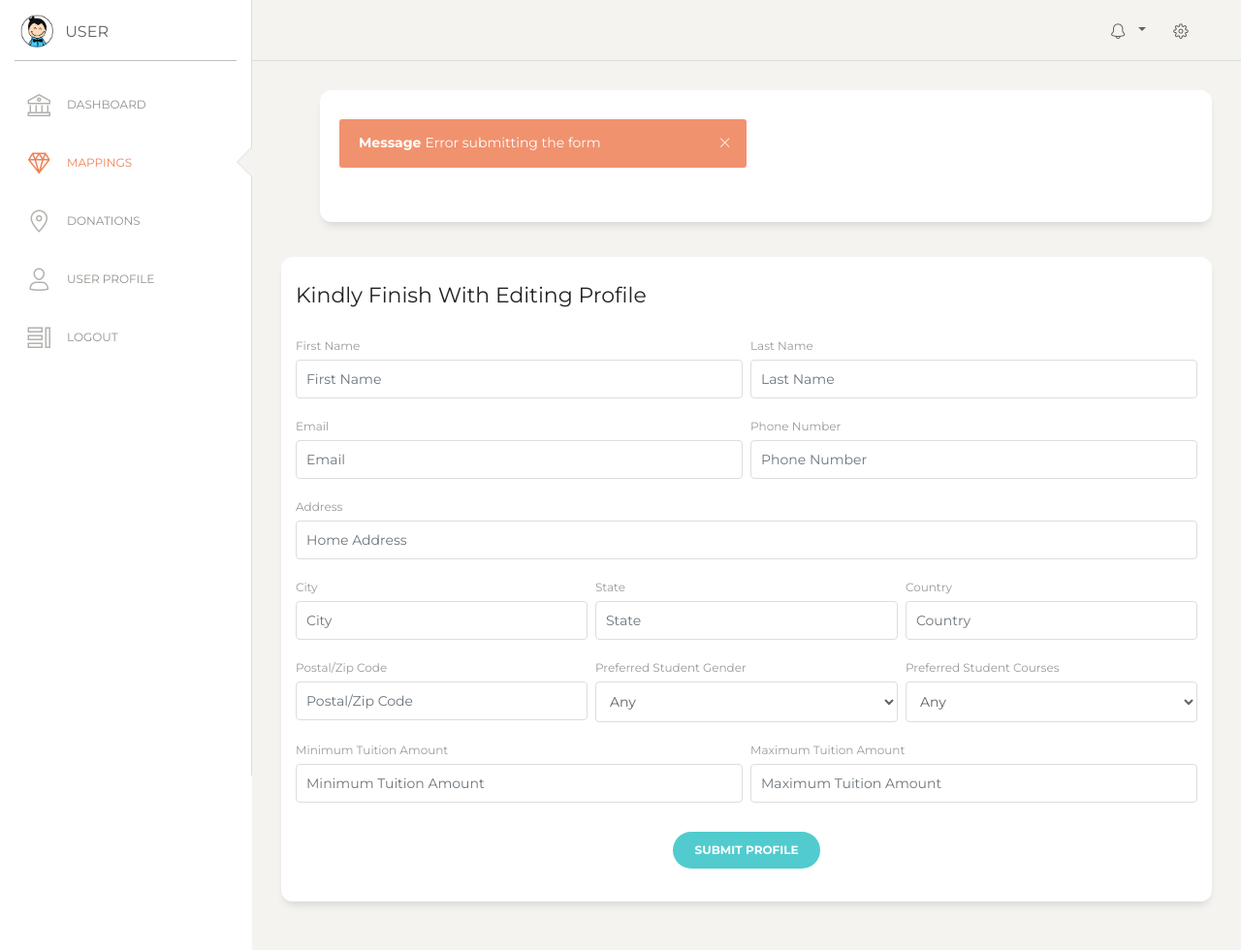
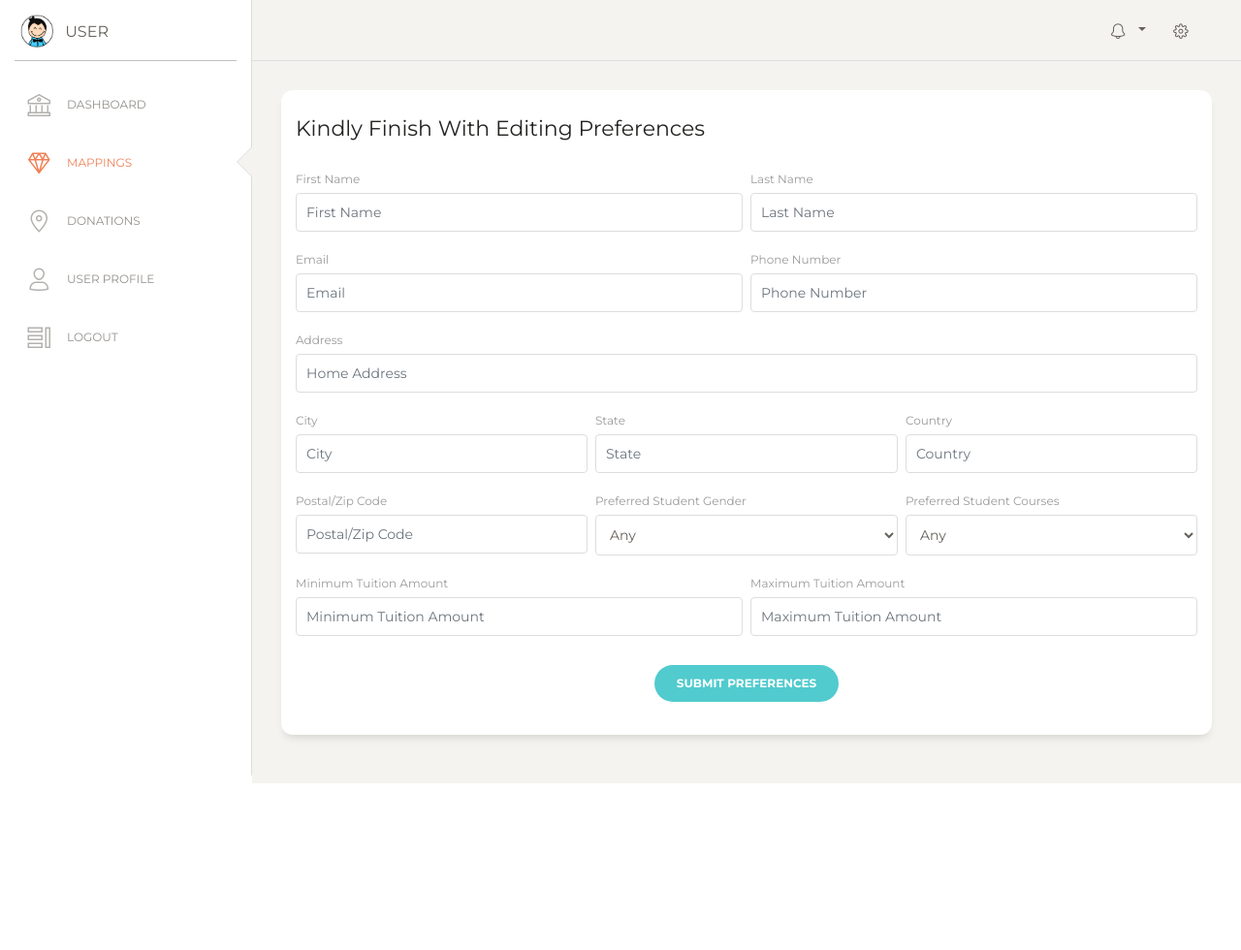
Before and after one commit to Philly-Archie/U-educ, a Django app: page /sponsor_preferences/ in a window 1280 px wide. Shown: the whole page at 97% size. After the commit the page ends 808 px from the top, so only its background shows below. Run offline with Django 5.2, Linux system fonts and the light colour scheme; a user stored in the database is signed in; some libraries are stand-ins or nearby versions.

Commit message:
Made code change to sponsor preferences

```diff
--- a/base/templates/sponsor_preferences.html
+++ b/base/templates/sponsor_preferences.html
@@ -9,12 +9,12 @@
     {% if messages %}
     <ul class="messages">
         {% for message in messages %}
-        <div class="content">
+        <!-- <div class="content">
           <div class="row">
             <div class="col-md-12">
-              <div class="card">
+              <div class="card"> -->
 
-                <div class="card-body">
+                <!-- <div class="card-body">
                   <div class="row">
                     <div class="col-md-6">
                       <div class="card card-plain">
@@ -29,11 +29,11 @@
                       </div>
                     </div>
                   </div>
-                </div>
-              </div>
+                </div> -->
+              <!-- </div>
             </div>
           </div>
-      </div>
+      </div> -->
       {% endfor %}
     </ul>
     {% endif %}
@@ -43,7 +43,7 @@
       <div class="col-md-12">
         <div class="card card-user">
           <div class="card-header">
-            <h5 class="card-title">Kindly Finish With Editing Profile</h5>
+            <h5 class="card-title">Kindly Finish With Editing Preferences</h5>
           </div>
           <div class="card-body">
             <form method="POST" action="{% url 'sponsor_preferences' %}">
@@ -158,7 +158,7 @@
 
               <div class="row">
                 <div class="update ml-auto mr-auto">
-                  <button class="btn btn-primary btn-round">Submit Profile</button>
+                  <button class="btn btn-primary btn-round">Submit Preferences</button>
                 </div>
               </div>
             </form>
```
